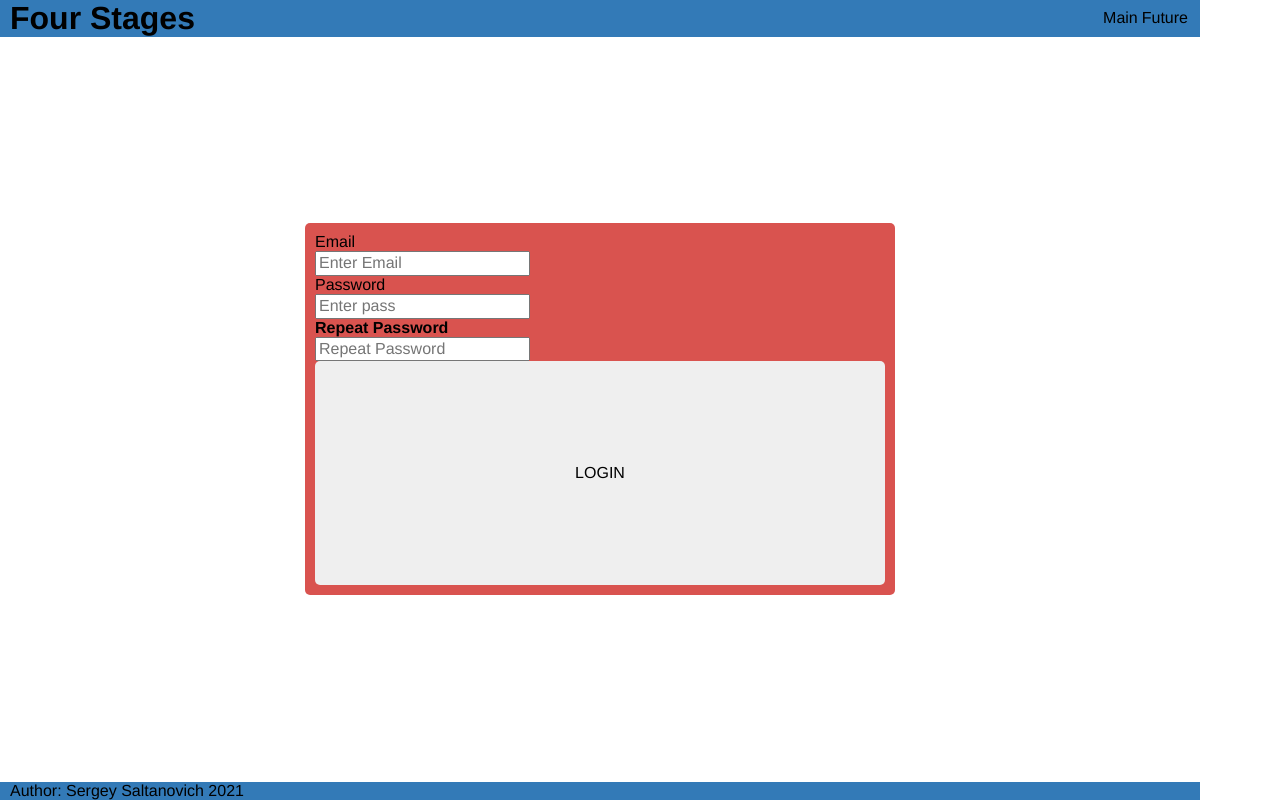
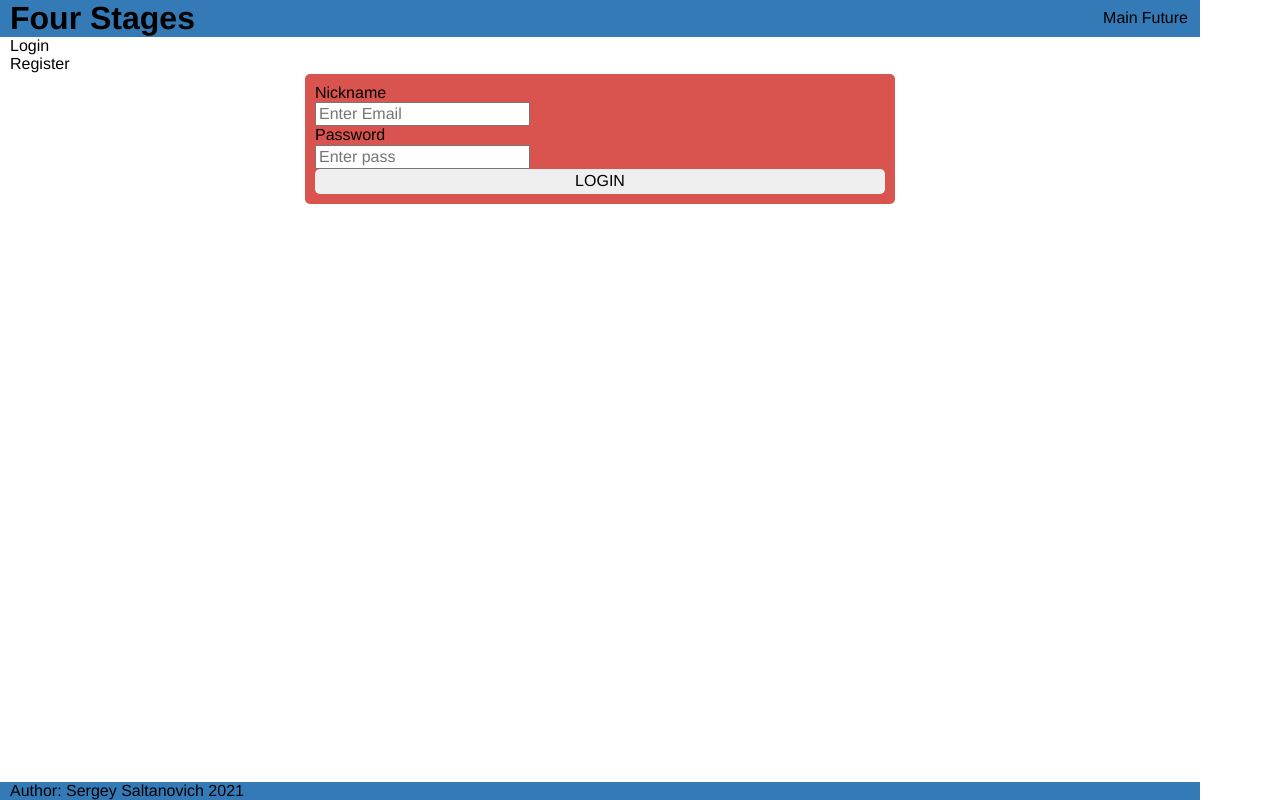
Before and after one commit to Srr233/FoStages, a React app: page / in a window 1280 px wide. Built offline with nearby package versions, Linux system fonts and the light colour scheme.

Commit message:
feat: implement form without styly

```diff
--- a/package.json
+++ b/package.json
@@ -5,7 +5,7 @@
   "main": "./src/js/index.js",
   "scripts": {
     "test": "echo \"Error: no test specified\" && exit 1",
-    "bundle": "webpack",
+    "build": "webpack",
     "start": "webpack serve --mode development"
   },
   "repository": {
@@ -20,8 +20,12 @@
   "homepage": "https://github.com/Srr233/FoStages#readme",
   "devDependencies": {
     "@babel/core": "^7.12.10",
+    "@babel/plugin-transform-runtime": "^7.12.15",
     "@babel/preset-env": "^7.12.11",
     "@babel/preset-react": "^7.12.10",
+    "@babel/runtime": "^7.12.13",
+    "babel-core": "^6.26.3",
+    "babel-eslint": "^10.1.0",
     "babel-loader": "^8.2.2",
     "clean-webpack-plugin": "^3.0.0",
     "css-loader": "^5.0.1",
--- a/src/js/components/App.jsx
+++ b/src/js/components/App.jsx
@@ -1,9 +1,70 @@
-import React from 'react';
+import React, { useState } from 'react';
 import Login from './login/index.jsx';
+import sendReq from '../services/sendReq';
+import Message from './base/message.jsx';
+import cbShowMessage from '../services/showMessage';
 
 const App = () => {
+  const paths = {
+    update: 'updateAcc',
+    get: 'getCurrentAcc',
+    sign: 'newAcc'
+  }
+  const [isBadInfo, setIsBadInfo] = useState(false);
+  const [message, setMessage] = useState('');
+
+  const showMessage = cbShowMessage(setMessage, setIsBadInfo);
+
+  const send = async (nick, pass, method, updateProfile) => {
+    const correctMethod = paths[method];
+    const options = {
+      method: correctMethod,
+      reqObj: {}
+    }
+    switch (method) {
+      case 'get':
+        options.reqObj = {
+          login: nick,
+          pass: pass
+        }
+        break;
+      case 'sign':
+        options.reqObj = {
+          login: nick,
+          pass: pass,
+          profile: {
+            words: []
+          }
+        }
+        break;
+      case 'update':
+        if (updateProfile) {
+          options.reqObj = {
+            login: nick,
+            pass: pass,
+            profile: updateProfile
+          }
+        } else {
+          throw new Error('need obj update')
+        }
+        break;
+      default: {
+        throw new Error('bad method');
+      }
+    }
+    const responce = await sendReq(options);
+
+    if (!responce.errorIn) {
+      showMessage('BAD BOY');
+    } else {
+      console.log(responce);
+    }
+  }
   return (
-      <Login />
+    <>
+    {isBadInfo ? <Message message={ message }/> : ''}
+      <Login cb={send}/>
+    </>
   );
 };
 
--- /dev/null
+++ b/src/js/components/base/message.jsx
@@ -0,0 +1,12 @@
+import React from 'react';
+import PropTypes from 'prop-types';
+
+const Message = ({ message }) => {
+  return <div className="message">{ message }</div>
+}
+
+Message.propTypes = {
+  message: PropTypes.string.isRequired
+}
+
+export default Message;
--- /dev/null
+++ b/src/js/components/login/Form_tabs.jsx
@@ -0,0 +1,29 @@
+import React from 'react';
+import PropTypes from 'prop-types';
+
+const Tabs = ({ cb }) => {
+  const activeClass = 'active_tab';
+  const clickHandler = ({ target }) => {
+    if (target.tagName === 'LI') {
+      const activeLi = document.querySelector(`.${activeClass}`);
+      if (activeLi.className !== target.className) {
+        target.classList.add(activeClass);
+        activeLi.classList.remove(activeClass);
+        cb(target.id);
+      }
+    }
+  }
+
+  return (
+    <ul onClick={clickHandler}>
+      <li className="active_tab" id="login">Login</li>
+      <li id="register">Register</li>
+    </ul>
+  )
+}
+
+Tabs.propTypes = {
+  cb: PropTypes.func.isRequired
+}
+
+export default Tabs;
--- a/src/js/components/login/index.jsx
+++ b/src/js/components/login/index.jsx
@@ -1,20 +1,23 @@
-import React from 'react';
-import Button from '../base/button.jsx';
+import React, { useState } from 'react';
+import PropTypes from 'prop-types';
+import Login from './login.jsx';
+import Tabs from './Form_tabs.jsx';
 
-const Login = () => {
+const Form = ({ cb }) => {
+  const [typeForm, setTypeForm] = useState('login');
+  const tabsChange = (type) => {
+    setTypeForm(type);
+  }
   return (
-  <div className="login">
-    <form method="put" action="#" className="form">
-      <label htmlFor="email">Email</label>
-      <input type="text" placeholder="Enter Email" name="email" required/>
-      <label htmlFor="psw">Password</label>
-      <input type="password" placeholder="Enter pass" name="psw" required />
-      <label htmlFor="psw-repeat"><b>Repeat Password</b></label>
-      <input type="password" placeholder="Repeat Password" name="psw-repeat" required />
-      <Button type="submit" name="LOGIN" cb={() => {console.log('click')}}/>
-    </form>
-  </div>
-  );
+    <div className="form-wrapper">
+      <Tabs cb={tabsChange}/>
+      <Login cb={cb} type={typeForm}/>
+    </div>
+  )
 }
 
-export default Login;
+Form.propTypes = {
+  cb: PropTypes.func.isRequired
+}
+
+export default Form;
--- /dev/null
+++ b/src/js/components/login/login.jsx
@@ -0,0 +1,70 @@
+import React, { useState } from 'react';
+import Button from '../base/button.jsx';
+import validator from '../../services/validation';
+import Message from '../base/message.jsx';
+import cbShowMessage from '../../services/showMessage';
+
+const Login = ({ type, cb }) => {
+  const [isBadPass, setIsBadPass] = useState(false);
+  const [message, setMessage] = useState('');
+  const showMessage = cbShowMessage(setMessage, setIsBadPass);
+  const getNickAndPass = () => {
+    const nick = document.querySelector('[data-nick]');
+    const pass = document.querySelector('[data-pass]');
+    return {
+      nick: nick.value,
+      pass: pass.value
+    }
+  }
+  const badPass = 'Password must contain: number, special character, letter in upper and lower case, and must be at least 6 characters';
+  const handlers = {
+    login() {
+      const info = getNickAndPass();
+      cb(info.nick, info.pass, 'get')
+    },
+    register() {
+      const info = getNickAndPass();
+      const repeat = document.querySelector('[data-repeat]');
+      if (info.pass === repeat.value) {
+        if (validator(info.pass)) {
+          cb(info.nick, info.pass, 'sign');
+        } else {
+          showMessage(badPass);
+        }
+      } else {
+        showMessage('repeat isn\'t correct');
+      }
+    }
+  }
+  const form = {
+    login: (
+      <div className="login">
+        {isBadPass ? <Message message={ message } /> : ''}
+        <form method="put" action="#" className="form">
+          <label htmlFor="name">Nickname</label>
+          <input data-nick type="text" placeholder="Enter Email" required />
+          <label htmlFor="psw">Password</label>
+          <input data-pass type="password" placeholder="Enter pass" required />
+          <Button type="submit" name="LOGIN" cb={ handlers.login } />
+        </form>
+      </div>
+    ),
+    register: (
+      <div className="login">
+        {isBadPass ? <Message message={message} /> : ''}
+        <form method="put" action="#" className="form">
+          <label htmlFor="name">Nickname</label>
+          <input data-nick type="text" placeholder="Enter Email" required />
+          <label htmlFor="psw">Password</label>
+          <input data-pass type="password" placeholder="Enter pass" required />
+          <label htmlFor="psw-repeat"><b>Repeat Password</b></label>
+          <input data-repeat type="password" placeholder="Repeat Password" required />
+          <Button type="submit" name="LOGIN" cb={ handlers.register } />
+        </form>
+      </div>
+    )
+  }
+  return form[type];
+}
+
+export default Login;
--- /dev/null
+++ b/src/js/services/sendReq.js
@@ -0,0 +1,19 @@
+const sendReq = () => {
+  const serverLink = 'https://four-stages.herokuapp.com/';
+
+  const fn = async ({ method, reqObj}) => {
+    console.log(reqObj);
+    const responce = await fetch(`${serverLink}${method}`, {
+      method: 'POST',
+      headers: {
+        'Content-Type': 'application/json'
+      },
+      body: JSON.stringify(reqObj)
+    });
+    const json = await responce.json();
+    return json;
+  }
+
+  return fn;
+}
+export default sendReq();
--- /dev/null
+++ b/src/js/services/showMessage.js
@@ -0,0 +1,9 @@
+const showMessage = (cbSetMessage, cbSetBool) => {
+  return (mss) => {
+    cbSetMessage(mss);
+    cbSetBool(true);
+    setTimeout(() => { cbSetBool(false) }, 2000);
+  }
+}
+
+export default showMessage;
--- /dev/null
+++ b/src/js/services/validation.js
@@ -0,0 +1,5 @@
+const isNormalPass = (str) => {
+  return str.match(/(?=.*[0-9])(?=.*[!@#$%^&*])(?=.*[a-z])(?=.*[A-Z])[0-9a-zA-Z!@#$%^&*]{6,}/g);
+}
+
+export default isNormalPass;
```
Also changed, not shown: .babelrc, 2 other files (tests, documents, lock files or other folders).
